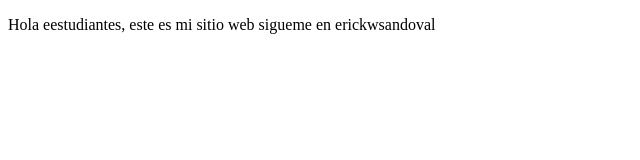
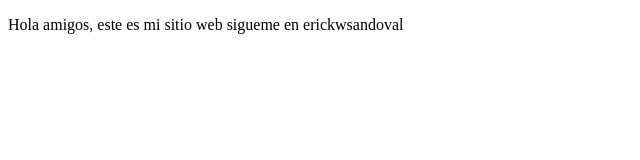
Before and after one commit to erickwsandoval/proyectoDemoCursoPrework, a plain HTML site: page index.html in a window 1280 px wide. Shown: the full height of the page, 0-640 px from the left. Drawn offline with Linux system fonts and the light colour scheme.

Commit message:
agreagamos palabrast

```diff
--- a/index.html
+++ b/index.html
@@ -7,7 +7,7 @@
     <title>Hola mundo</title>
 </head>
 <body>
-    <p>Hola eestudiantes, este es mi sitio web
+    <p>Hola amigos, este es mi sitio web
         sigueme en erickwsandoval
     </p>
 </body>
```
